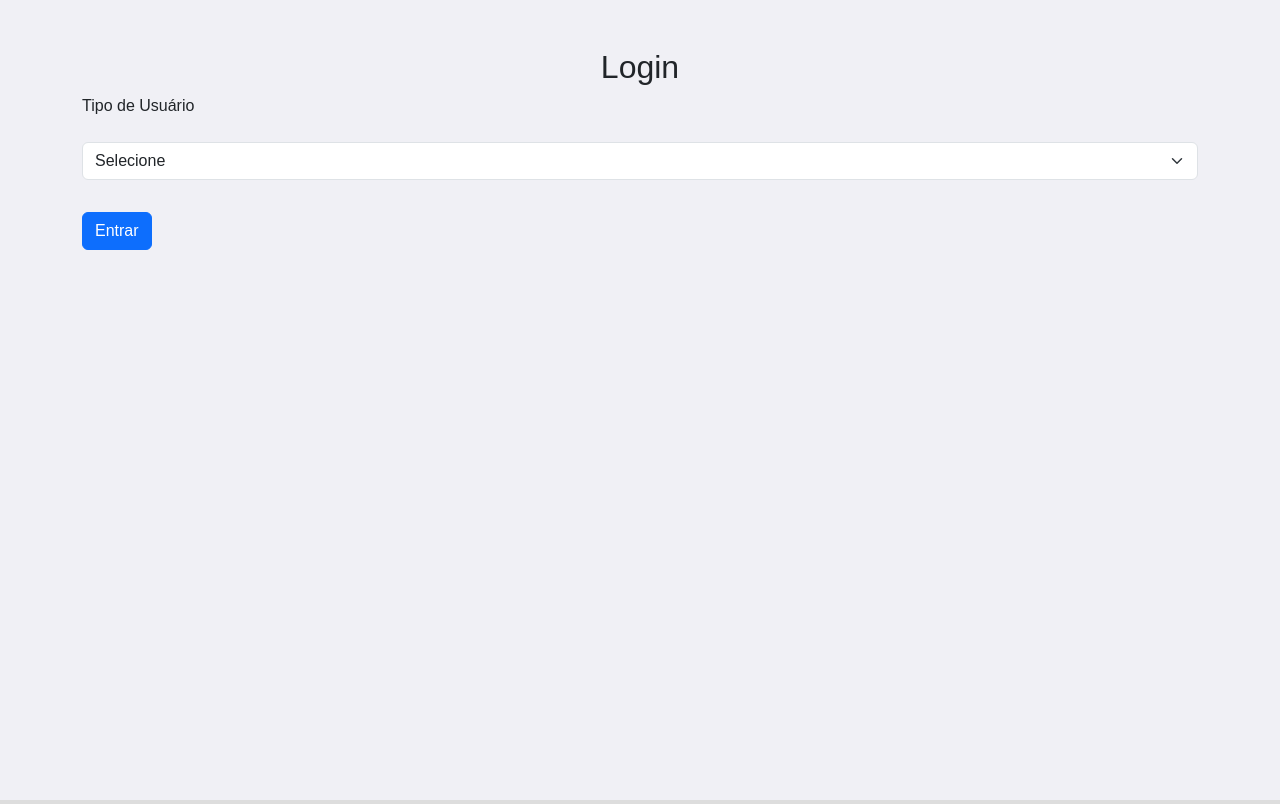
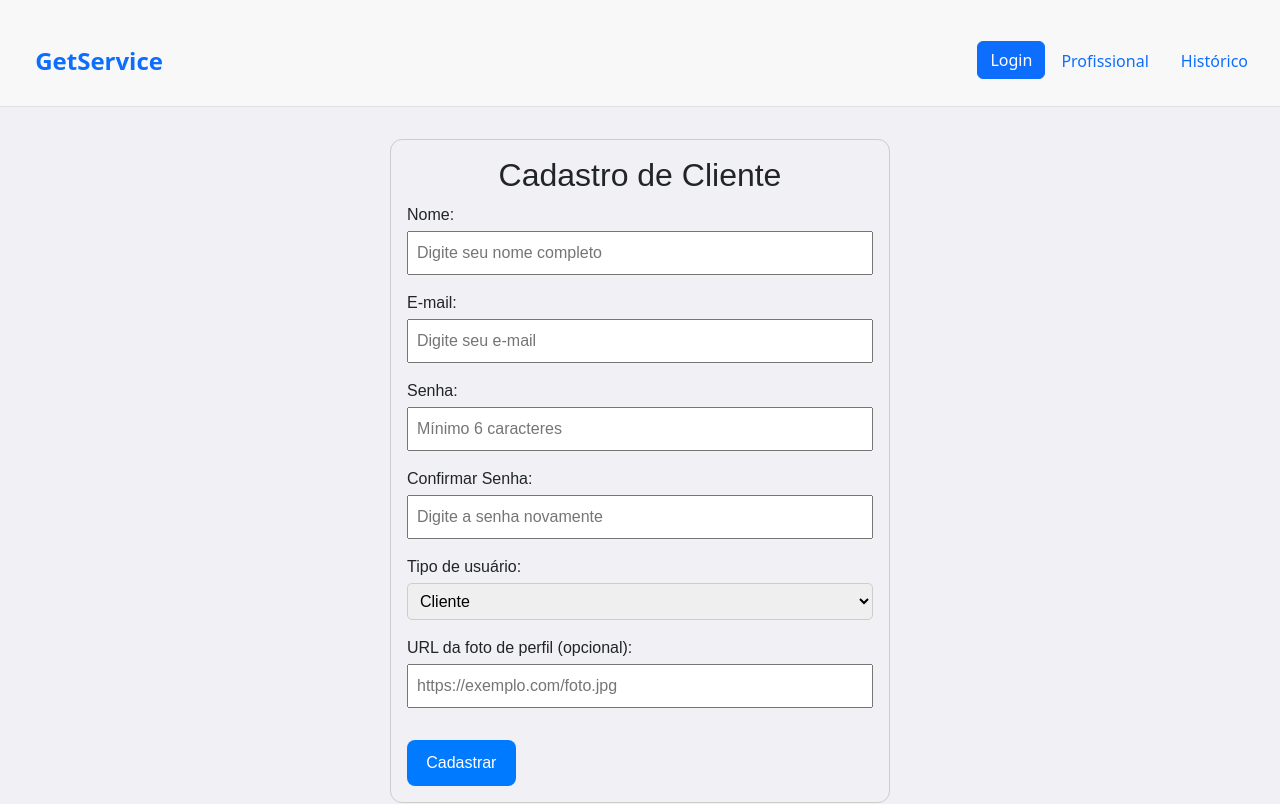
Before and after one commit to Man0ela/aplicativo, a React (Vite) app: page /cadastro in a window 1280 px wide. Before the commit this address led to /. Shown: the top 804 px of the page. Built offline with nearby package versions, Linux system fonts and the light colour scheme.

Commit message:
criação da tela de cadastro

```diff
--- a/src/App.jsx
+++ b/src/App.jsx
@@ -1,10 +1,11 @@
-import { Routes, Route, Navigate, useLocation} from "react-router-dom";
-import { Provider } from 'react-redux';
-import { store } from './store';
+import { Routes, Route, Navigate, useLocation } from "react-router-dom";
+import { Provider } from "react-redux";
+import { store } from "./store";
 import TelaInicial from "./TelaInicial";
 import TelaBusca from "./TelaBusca";
 import ProfsFiltrados from "./ProfsFiltrados";
 import ProfissionalDetalhes from "./ProfissionalDetalhes";
+import Cadastro from "./Cadastro";
 import SobreNos from "./SobreNos";
 import ServicosContratados from "./ServicosContratados";
 import Header from "./Header";
@@ -20,28 +21,38 @@ function App() {
   const location = useLocation();
 
   // Aqui a condição que verifica se está na tela de login
-  const isLoginPage = location.pathname === '/';
+  const isLoginPage = location.pathname === "/";
 
   return (
-    <div style={{ display: "flex", flexDirection: "column", minHeight: "100vh" }}>
+    <div
+      style={{ display: "flex", flexDirection: "column", minHeight: "100vh" }}
+    >
       {/* Só mostra Header se não estiver na tela de login */}
       {!isLoginPage && <Header />}
 
       <main style={{ flex: 1 }}>
         <Provider store={store}>
           <Routes>
-          <Route path="/" element={<Login />} />
+            <Route path="/" element={<Cadastro />} />
 
             {/* Rotas para usuário cliente */}
             <Route path="/inicial" element={<TelaInicial />} />
+            <Route path="/cadastro" element={<Cadastro />} />
+            <Route path="/login" element={<Login />} />
             <Route path="/buscar" element={<TelaBusca />} />
             <Route path="/profs-filtrados" element={<ProfsFiltrados />} />
-          <Route path="/profissional/:id" element={<ProfissionalDetalhes />} />
+            <Route
+              path="/profissional/:id"
+              element={<ProfissionalDetalhes />}
+            />
             <Route path="/historico" element={<ServicosContratados />} />
             <Route path="/sobre-nos" element={<SobreNos />} />
 
             {/* Dashboard para profissional */}
-          <Route path="/dashboard-profissional" element={<DashboardProfissional />} />
+            <Route
+              path="/dashboard-profissional"
+              element={<DashboardProfissional />}
+            />
 
             {/* Redirecionamento para login em rotas não reconhecidas */}
             <Route path="*" element={<Navigate to="/" replace />} />
--- /dev/null
+++ b/src/Cadastro.jsx
@@ -0,0 +1,161 @@
+import React, { useState } from "react";
+import { useDispatch } from "react-redux";
+import { useNavigate } from "react-router-dom";
+import { addUser } from "./features/usersSlice";
+import "./css/Cadastro.css";
+
+const Cadastro = () => {
+  const dispatch = useDispatch();
+  const navigate = useNavigate();
+  const [form, setForm] = useState({
+    nome: "",
+    email: "",
+    senha: "",
+    confirmarSenha: "",
+    tipo: "cliente",
+    foto: "",
+  });
+
+  const [erros, setErros] = useState({});
+
+  const handleChange = (e) => {
+    const { name, value } = e.target;
+    setForm((prev) => ({ ...prev, [name]: value }));
+  };
+
+  const validar = () => {
+    const novosErros = {};
+    if (!form.nome.trim()) novosErros.nome = "Nome é obrigatório";
+    if (!form.email.includes("@")) novosErros.email = "E-mail inválido";
+    if (form.senha.length < 6)
+      novosErros.senha = "Senha deve ter no mínimo 6 caracteres";
+    if (form.senha !== form.confirmarSenha)
+      novosErros.confirmarSenha = "As senhas não coincidem";
+    if (form.foto && !form.foto.startsWith("http"))
+      novosErros.foto = "URL da imagem inválida";
+    return novosErros;
+  };
+
+  const handleSubmit = (e) => {
+    e.preventDefault();
+    const errosValidados = validar();
+    if (Object.keys(errosValidados).length > 0) {
+      setErros(errosValidados);
+      return;
+    }
+
+    dispatch(
+      addUser({
+        nome: form.nome,
+        email: form.email,
+        senha: form.senha,
+        tipo: form.tipo,
+        foto: form.foto,
+      })
+    );
+
+    alert("Cadastro realizado com sucesso!");
+    navigate("/login");
+  };
+
+  return (
+    <div className="cadastro-container">
+      <h2>
+        Cadastro de {form.tipo === "cliente" ? "Cliente" : "Profissional"}
+      </h2>
+      <form onSubmit={handleSubmit}>
+        {/* Campo Nome */}
+        <label>
+          Nome:
+          <input
+            type="text"
+            name="nome"
+            value={form.nome}
+            onChange={handleChange}
+            placeholder="Digite seu nome completo"
+          />
+          {erros.nome && <span className="erro">{erros.nome}</span>}
+        </label>
+
+        {/* Campo Email */}
+        <label>
+          E-mail:
+          <input
+            type="email"
+            name="email"
+            value={form.email}
+            onChange={handleChange}
+            placeholder="Digite seu e-mail"
+          />
+          {erros.email && <span className="erro">{erros.email}</span>}
+        </label>
+
+        {/* Campo Senha */}
+        <label>
+          Senha:
+          <input
+            type="password"
+            name="senha"
+            value={form.senha}
+            onChange={handleChange}
+            placeholder="Mínimo 6 caracteres"
+          />
+          {erros.senha && <span className="erro">{erros.senha}</span>}
+        </label>
+
+        {/* Campo Confirmar Senha */}
+        <label>
+          Confirmar Senha:
+          <input
+            type="password"
+            name="confirmarSenha"
+            value={form.confirmarSenha}
+            onChange={handleChange}
+            placeholder="Digite a senha novamente"
+          />
+          {erros.confirmarSenha && (
+            <span className="erro">{erros.confirmarSenha}</span>
+          )}
+        </label>
+
+        {/* Campo Tipo de Usuário */}
+        <label>
+          Tipo de usuário:
+          <select name="tipo" value={form.tipo} onChange={handleChange}>
+            <option value="cliente">Cliente</option>
+            <option value="profissional">Profissional</option>
+          </select>
+        </label>
+
+        {/* Campo Foto (opcional) */}
+        <label>
+          URL da foto de perfil (opcional):
+          <input
+            type="text"
+            name="foto"
+            value={form.foto}
+            onChange={handleChange}
+            placeholder="https://exemplo.com/foto.jpg"
+          />
+          {erros.foto && <span className="erro">{erros.foto}</span>}
+        </label>
+
+        <button type="submit">Cadastrar</button>
+      </form>
+
+      {/* Pré-visualização da foto (se existir) */}
+      {form.foto && form.foto.startsWith("http") && (
+        <div className="preview-foto">
+          <p>Prévia da Foto:</p>
+          <img
+            src={form.foto}
+            alt="Prévia do perfil"
+            style={{ maxWidth: "100px" }}
+          />
+        </div>
+      )}
+    </div>
+  );
+};
+
+export default Cadastro;
--- a/src/Login.jsx
+++ b/src/Login.jsx
@@ -1,36 +1,82 @@
-import React, { useState } from 'react';
-import { useNavigate } from 'react-router-dom';
+import React, { useState } from "react";
+import { useNavigate } from "react-router-dom";
+import { useSelector } from "react-redux";
 
 function Login() {
-  const [tipoUsuario, setTipoUsuario] = useState('');
+  const [tipoUsuario, setTipoUsuario] = useState("");
+  const [email, setEmail] = useState("");
+  const [senha, setSenha] = useState("");
+  const [erro, setErro] = useState("");
   const navigate = useNavigate();
+  const usuarios = useSelector((state) => state.users);
 
   const handleLogin = () => {
-    if (tipoUsuario === 'cliente') {
-      navigate('/inicial');
-    } else if (tipoUsuario === 'profissional') {
-      navigate('/dashboard-profissional');
+    if (!email || !senha) {
+      setErro("Email e senha são obrigatórios");
+      return;
     } else {
-      alert('Selecione uma opção para continuar');
+      navigate("/inicial");
+    }
+
+    const usuario = usuarios.find(
+      (user) =>
+        user.email === email &&
+        user.senha === senha &&
+        user.tipo === tipoUsuario
+    );
+
+    if (usuario) {
+      if (tipoUsuario === "cliente") {
+        navigate("/inicial");
+      } else if (tipoUsuario === "profissional") {
+        navigate("/dashboard-profissional");
+      }
+    } else {
+      setErro("Credenciais inválidas ou usuário não encontrado");
     }
   };
 
   return (
-    <div className="container mt-5">
-      <h2>Login</h2>
+    <div className="container mt-5" style={{ maxWidth: "500px" }}>
+      <h2 className="text-center mb-4">Login</h2>
+
       <div className="mb-3">
-        <label className="form-label">Tipo de Usuário</label>
-        <select
-          className="form-select"
-          value={tipoUsuario}
-          onChange={(e) => setTipoUsuario(e.target.value)}
-        >
-          <option value="">Selecione</option>
-          <option value="cliente">Cliente</option>
-          <option value="profissional">Profissional</option>
-        </select>
+        <label className="form-label">Email</label>
+        <input
+          type="email"
+          className="form-control"
+          value={email}
+          onChange={(e) => {
+            setEmail(e.target.value);
+            setErro("");
+          }}
+          placeholder="Digite seu email"
+        />
       </div>
-      <button className="btn btn-primary" onClick={handleLogin}>Entrar</button>
+
+      <div className="mb-3">
+        <label className="form-label">Senha</label>
+        <input
+          type="password"
+          className="form-control"
+          value={senha}
+          onChange={(e) => {
+            setSenha(e.target.value);
+            setErro("");
+          }}
+          placeholder="Digite sua senha"
+        />
+      </div>
+
+      {erro && <div className="alert alert-danger">{erro}</div>}
+
+      <button className="btn btn-primary w-100" onClick={handleLogin} onclick>
+        Entrar
+      </button>
+
+      <div className="mt-3 text-center">
+        Não tem conta? <a href="/cadastro">Cadastre-se</a>
+      </div>
     </div>
   );
 }
--- /dev/null
+++ b/src/css/Cadastro.css
@@ -0,0 +1,44 @@
+.cadastro-container {
+  max-width: 500px;
+  margin: 2rem auto;
+  padding: 1rem;
+  border: 1px solid #ccc;
+  border-radius: 12px;
+  font-family: Arial, sans-serif;
+}
+
+form label {
+  display: block;
+  margin-bottom: 1rem;
+}
+
+input,
+select {
+  width: 100%;
+  padding: 0.5rem;
+  margin-top: 0.25rem;
+}
+
+button {
+  padding: 0.7rem 1.2rem;
+  background-color: #007bff;
+  color: white;
+  border: none;
+  border-radius: 8px;
+  cursor: pointer;
+}
+
+button:hover {
+  background-color: #0056b3;
+}
+
+.erro {
+  color: red;
+  font-size: 0.9rem;
+}
+
+.preview-foto img {
+  max-width: 100%;
+  border-radius: 8px;
+  margin-top: 1rem;
+}
--- /dev/null
+++ b/src/features/usersSlice.jsx
@@ -0,0 +1,17 @@
+import { createSlice } from "@reduxjs/toolkit";
+
+const usersSlice = createSlice({
+  name: "users",
+  initialState: [],
+  reducers: {
+    addUser: (state, action) => {
+      state.push({
+        id: Date.now(),
+        ...action.payload,
+      });
+    },
+  },
+});
+
+export const { addUser } = usersSlice.actions;
+export default usersSlice.reducer;
```
Also changed, not shown: src/ProfissionalDetalhes.jsx (+38 -20 lines), src/features/profDetalhesSlice.jsx (+14 -11 lines), src/features/profsFiltradosSlice.jsx (+38 -18 lines). Lines whose indentation alone changed are shown as unchanged.
